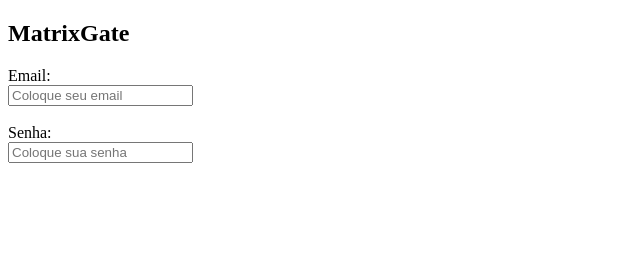
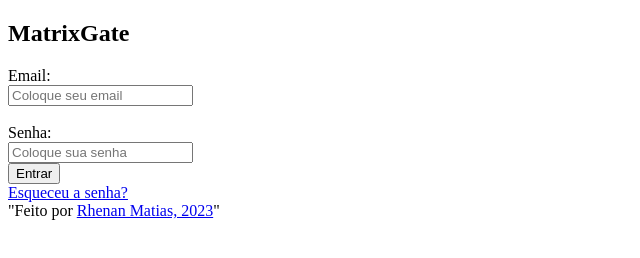
Before and after one commit to RhenanMatias/challenge-tela-de-login, a plain HTML site: page index.html in a window 1280 px wide. Shown: the whole page, without its empty margins (0-640 px from the left). Drawn offline with Linux system fonts and the light colour scheme.

Commit message:
adicionado botão entrar e esqueceu a senha'

```diff
--- a/index.html
+++ b/index.html
@@ -9,16 +9,27 @@
 </head>
 <body>
 
-    <section>
+    <section class="container">
         <h1>MatrixGate</h1>
         <form>
             <label for="email">Email:</label> <br>
             <input type="text" id="email" placeholder="Coloque seu email">
-                <br><br>
+
+            <br><br>
+
             <label for="password">Senha: </label> <br>
-            <input type="password" id="Password" placeholder="Coloque sua senha">
+            <input type="password" id="Password" placeholder="Coloque sua senha"> <br>
+
+            <button type="submit">Entrar</button>
         </form>
+
+        <section class="forget-password">
+            <a href="#">Esqueceu a senha?</a>
+        </section>
     </section>
 
+    <footer>
+        "Feito por <a href="https://github.com/RhenanMatias">Rhenan Matias, 2023</a>"
+    </footer>
 </body>
 </html>
```
